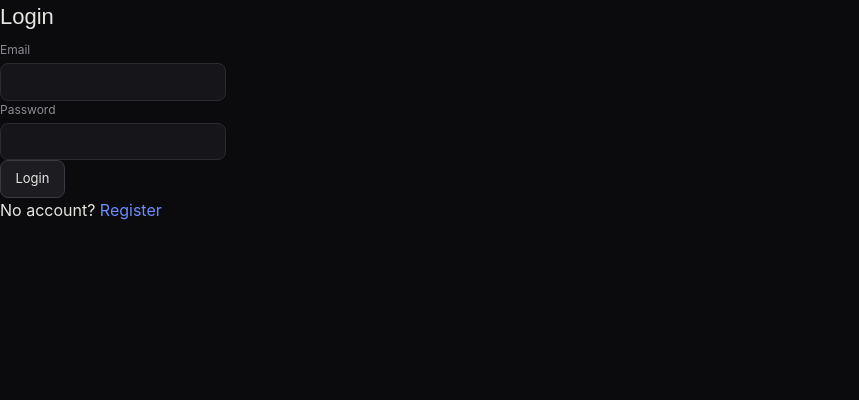
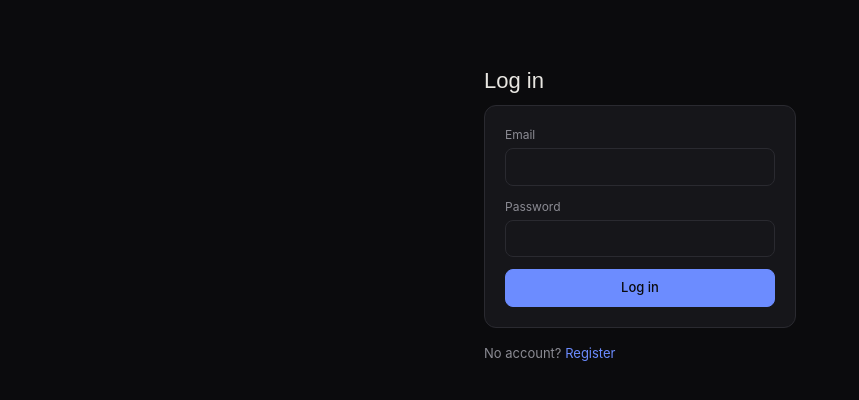
Before and after one commit to ronakkadam141/intellinote, a Next.js app in the folder frontend/: page /login in a window 1280 px wide. Shown: the top 400 px of the page, without its empty margins (0-859 px from the left). Built offline with nearby package versions, Linux system fonts and the light colour scheme; no server answers.

Commit message:
Updated login page

```diff
--- a/frontend/src/app/login/page.tsx
+++ b/frontend/src/app/login/page.tsx
@@ -1,67 +1,58 @@
 "use client";
 
-import {useState,SyntheticEvent} from "react";
+import { useState, SyntheticEvent } from "react";
 import { useRouter } from "next/navigation";
 import { useAuth } from "@/context/AuthContext";
 import { ApiError } from "@/lib/apiClient";
 
-export default function LoginPage(){
-    const {login} = useAuth();
+export default function LoginPage() {
+    const { login } = useAuth();
     const router = useRouter();
 
-    const [email,setEmail]=useState("");
-    const [password,setPassword]=useState("");
-    const [error,setError]= useState<string|null>(null);
-    const [submitting,setSubmitting] = useState(false);
+    const [email, setEmail] = useState("");
+    const [password, setPassword] = useState("");
+    const [error, setError] = useState<string | null>(null);
+    const [submitting, setSubmitting] = useState(false);
 
-    async function handleSubmit (e:SyntheticEvent<HTMLFormElement>){
+    async function handleSubmit(e: SyntheticEvent<HTMLFormElement>) {
         e.preventDefault();
         setError(null);
         setSubmitting(true);
 
-        try{
-            await login(email,password);
+        try {
+            await login(email, password);
             router.push("/workspaces");
-        }
-        catch(err){
-            if(err instanceof ApiError){
-                setError(err.message);
-            }
-            else{
-                setError("Something went wrong. Please try again.")
-            }
-        }
-
-        finally{
+        } catch (err) {
+            setError(err instanceof ApiError ? err.message : "Something went wrong. Try again.");
+        } finally {
             setSubmitting(false);
         }
     }
 
     return (
-        <div>
-            <h1>Login</h1>
-            <form onSubmit={handleSubmit}>
+        <div style={{ maxWidth: "360px", margin: "4rem auto", padding: "0 1.5rem" }}>
+            <h1>Log in</h1>
+            <form onSubmit={handleSubmit} className="card" style={{ display: "flex", flexDirection: "column", gap: "0.75rem" }}>
                 <div>
                     <label htmlFor="email">Email</label>
-                    <input id="email" type="email" value={email} onChange={(e)=>setEmail(e.target.value)} required />
+                    <input id="email" type="email" value={email} onChange={(e) => setEmail(e.target.value)} style={{ width: "100%" }} required />
                 </div>
 
                 <div>
                     <label htmlFor="password">Password</label>
-                    <input id="password" type="password" value={password} onChange={(e)=>setPassword(e.target.value)} required />
+                    <input id="password" type="password" value={password} onChange={(e) => setPassword(e.target.value)} style={{ width: "100%" }} required />
                 </div>
 
-                {error && <p style={{color:"red"}}>{error}</p>}
+                {error && <p className="error-text">{error}</p>}
 
-                <button type="submit" disabled={submitting}>
-                    {submitting ? "Logging in..." : "Login"}
+                <button type="submit" className="btn-primary" disabled={submitting}>
+                    {submitting ? "Logging in…" : "Log in"}
                 </button>
             </form>
 
-            <p>
+            <p className="muted" style={{ marginTop: "1rem" }}>
                 No account? <a href="/register">Register</a>
             </p>
         </div>
     );
-
 }
```
